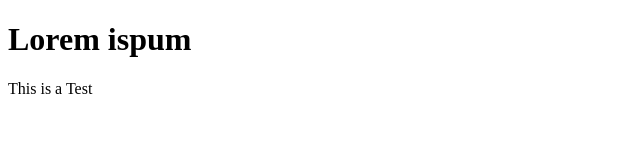
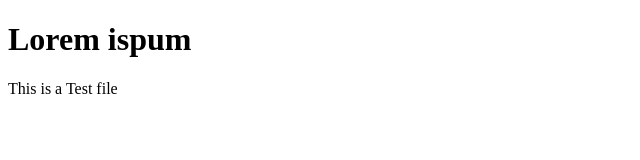
Before and after one commit to shankhanil007/Git-Collab-2, a plain HTML site: page index.html in a window 1280 px wide. Shown: the full height of the page, 0-640 px from the left. Drawn offline with Linux system fonts and the light colour scheme.

```diff
--- a/index.html
+++ b/index.html
@@ -1,13 +1,16 @@
 <!DOCTYPE html>
 <html lang="en">
+
 <head>
   <meta charset="UTF-8" />
   <meta http-equiv="X-UA-Compatible" content="IE=edge" />
   <meta name="viewport" content="width=device-width, initial-scale=1.0" />
   <title>Document</title>
 </head>
+
 <body>
   <h1>Lorem ispum</h1>
-    <p>This is a Test</p>
+  <p>This is a Test file </p>
 </body>
+
 </html>
```
Lines whose indentation alone changed are shown as unchanged.
